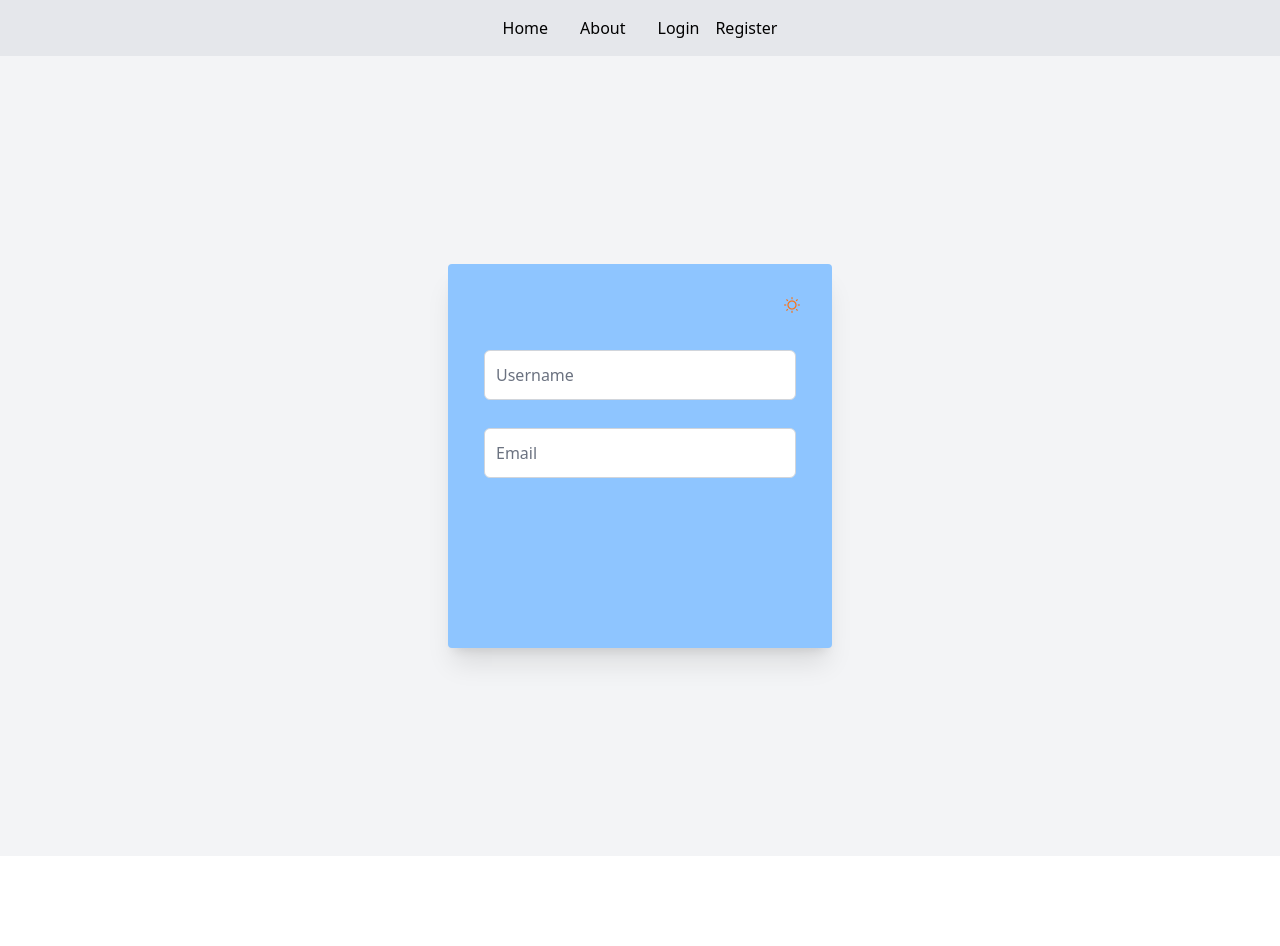
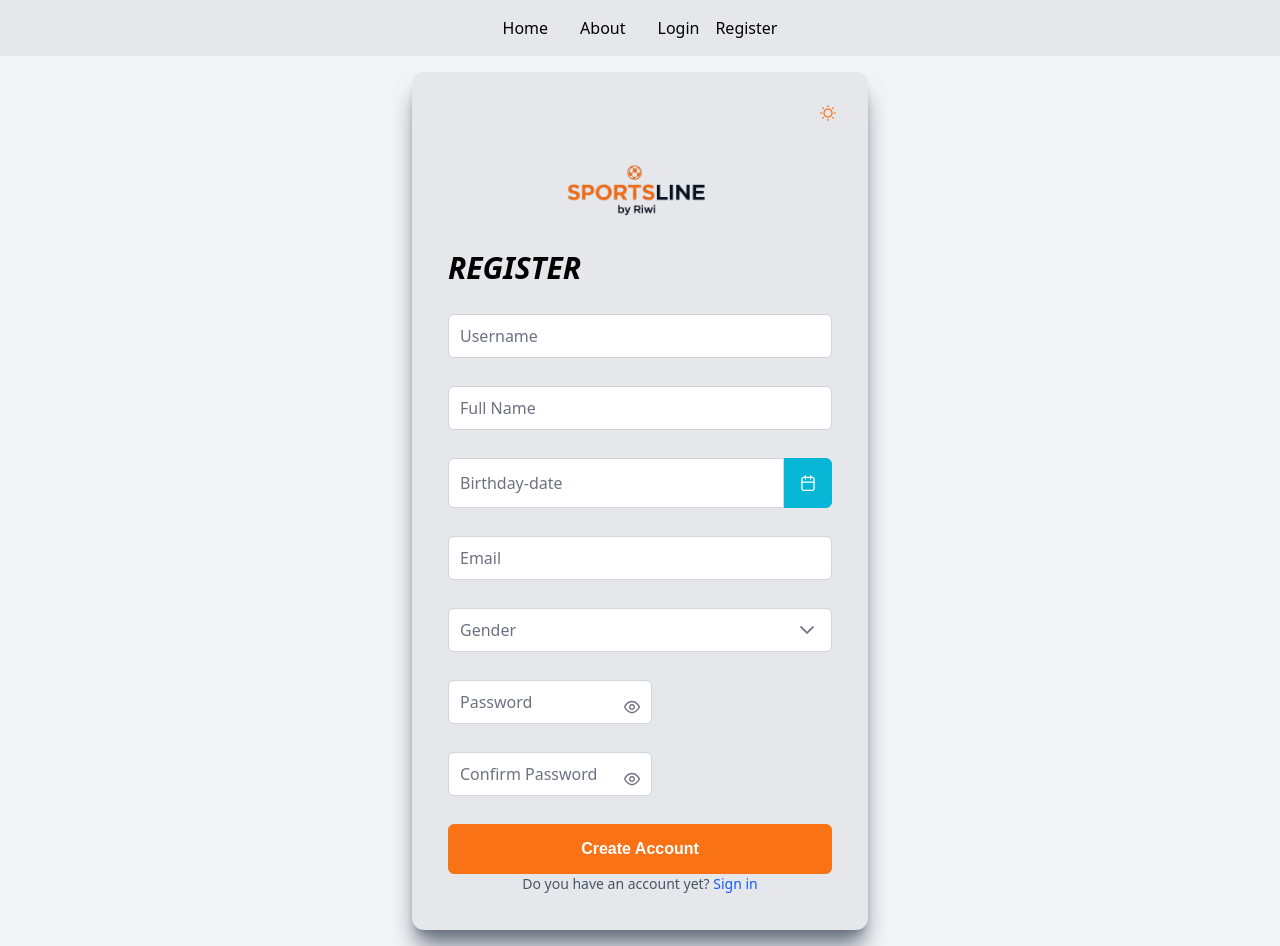
Before and after one commit to riwi-macondo/ecommerce-riwi-sportsline, a React (Vite) app: page /register in a window 1280 px wide. Before the commit the page ends 856 px from the top, so only its background shows below. Built offline with nearby package versions, Linux system fonts and the light colour scheme; a web font is replaced by a local one.

Commit message:
Render register
The registration form is created

```diff
--- a/src/components/ThemeToggle.tsx
+++ b/src/components/ThemeToggle.tsx
@@ -22,7 +22,7 @@ const ThemeToggle: React.FC = () => {
     <Button
       className="text-black"
       icon={isDark ? "pi pi-moon" : "pi pi-sun"}
-      severity={isDark ? "contrast" : "warning"}
+      severity={isDark ? "secondary" : "warning"}
       tooltip={isDark ? "light mode" : "dark mode"}
       text
       onClick={() => setIsDark((prev: boolean) => !prev)}
--- a/src/pages/Register.tsx
+++ b/src/pages/Register.tsx
@@ -2,27 +2,74 @@ import { useState } from "react";
 import ThemeToggle from "../components/ThemeToggle"
 import { FloatLabel } from 'primereact/floatlabel';
 import { InputText } from "primereact/inputtext";
-
+import { Calendar } from 'primereact/calendar';
+import { Dropdown } from 'primereact/dropdown';
+import { Password } from 'primereact/password';
+import { Button } from 'primereact/button';
+import { Link } from 'react-router-dom';
 
 function Register() {
     const [username, setUsername] = useState<string>('');
+    const [fullName, setfullName] = useState<string>('');
     const [email, setEmail] = useState<string>('');
+    const [birthday, setBirthday] = useState<Date | null>(null);
+    const [gender, setgender] = useState<string | null>(null);
+    const genderOptions = [
+        { name: 'Male', value: 'male' },
+        { name: 'Female', value: 'female' },
+        { name: 'Other', value: 'other' }
+    ];
+    const [password, setPassword] = useState<string>('');
+    const [confirmPassword, setConfirmPassword] = useState<string>('');
     return (
-        <div className="grid p-4 place-items-center w-full h-screen">
-            <div className="items-center p-4 bg-blue-300 rounded shadow shadow-xl w-96 h-96">
+        <div className="grid p-4 place-items-center">
+            <div className="items-center p-4 dark:bg-gray-800 bg-gray-200 rounded-xl shadow-gray-500 shadow-xl">
                 <div className="justify-self-end">
                     <ThemeToggle />
                 </div>
                 <div className="container-form p-5 flex flex-row">
                     <form className="space-y-7 grid grid-cols-1 w-full">
+                        <div className="flex justify-center">
+                            <img src="/src/assets/icons/logo.png" alt="RIWI SportsLine Logo" className="h-16 w-auto" />
+                        </div>
+                        <h1 className="font-bold italic text-3xl">REGISTER</h1>
                         <FloatLabel>
-                            <InputText className="w-full" id="username" value={username} onChange={(e) => setUsername(e.target.value)} />
+                            <InputText className="w-full p-inputtext-sm" id="username" value={username} onChange={(e) => setUsername(e.target.value)} />
                             <label htmlFor="username">Username</label>
                         </FloatLabel>
                         <FloatLabel>
-                            <InputText className="w-full" id="email" value={email} onChange={(e) => setEmail(e.target.value)} />
+                            <InputText className="w-full p-inputtext-sm" id="fullname" value={fullName} onChange={(e) => setfullName(e.target.value)} />
+                            <label htmlFor="fullname">Full Name</label>
+                        </FloatLabel>
+                        <FloatLabel>
+                            <Calendar className="w-full p-inputtext-sm" value={birthday} onChange={(e) => setBirthday(e.value as Date | null)} dateFormat="yy/mm/dd" showIcon/>
+                            <label htmlFor="birthday">Birthday-date</label>
+                        </FloatLabel>
+                        <FloatLabel>
+                            <InputText className="w-full p-inputtext-sm" id="email" value={email} onChange={(e) => setEmail(e.target.value)} />
                             <label htmlFor="email">Email</label>
                         </FloatLabel>
+                        <FloatLabel>
+                            <Dropdown className="w-full p-inputtext-sm" value={gender} onChange={(e) => setgender(e.value as null)} options={genderOptions} optionLabel="name" placeholder="Select a Gender"/>
+                            <label htmlFor="gender">Gender</label>
+                        </FloatLabel>
+                        <FloatLabel>
+                            <Password className="w-full p-inputtext-sm" value={password} onChange={(e) => setPassword(e.target.value)} toggleMask placeholder="Password"/>
+                            <label htmlFor="password">Password</label>
+                        </FloatLabel>
+                        <FloatLabel>
+                            <Password className="w-full p-inputtext-sm" value={confirmPassword} onChange={(e) => setConfirmPassword(e.target.value)} toggleMask placeholder="Confirm Password"/>
+                            <label htmlFor="confirmPassword">Confirm Password</label>
+                        </FloatLabel>
+                        <div className="grid grid-cols-1 place-items-center space-y-4">
+                            <Button label="Create Account" className="w-full sm:w-96" severity="warning" />
+                            <p className="text-sm text-gray-600 dark:text-gray-300">
+                                Do you have an account yet?{' '}
+                                <Link to="/Login" className="text-blue-600 dark:text-blue-400 hover:underline">
+                                    Sign in
+                                </Link>
+                            </p>
+                        </div>
                     </form>
                 </div>
             </div>
@@ -30,4 +77,4 @@ function Register() {
     )
 }
 
-export default Register
+export default Register;
```
Also changed, not shown: src/assets/icons/logo.png (added).
